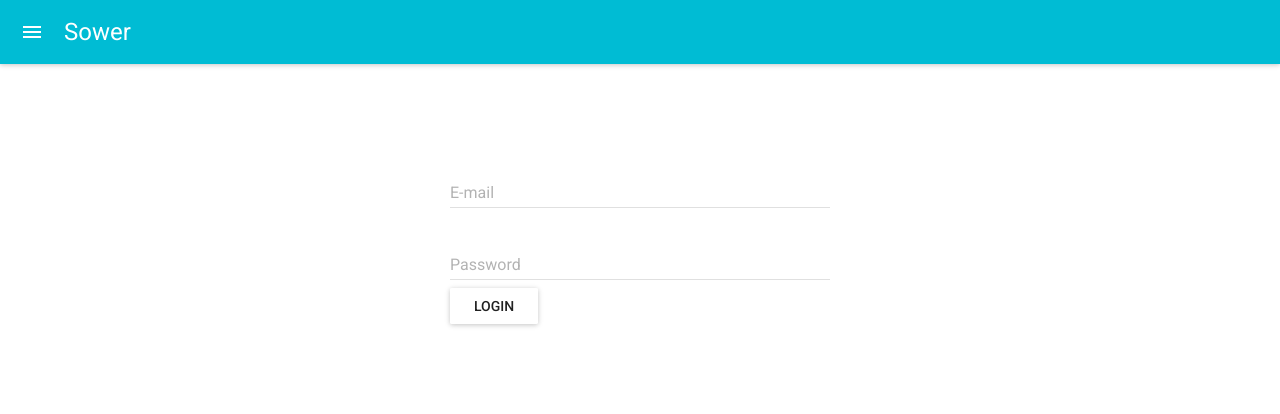
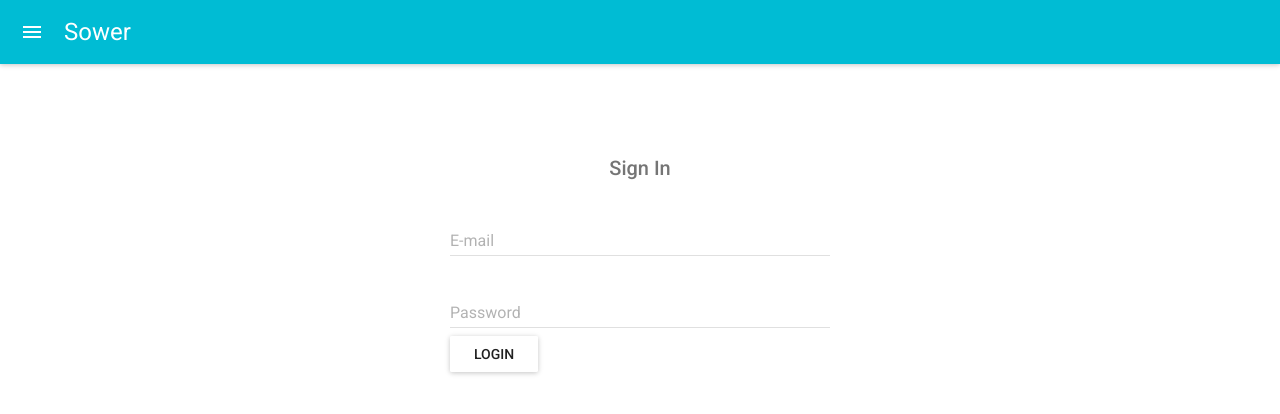
Before and after one commit to lucaslago/sower-ui, a React (Create React App) app: page / in a window 1280 px wide. Shown: the top 414 px of the page. Built offline with nearby package versions, Linux system fonts and the light colour scheme; what react-tap-event-plugin would draw is missing.

Commit message:
adding style inline

```diff
--- a/src/login/LoginForm.jsx
+++ b/src/login/LoginForm.jsx
@@ -1,8 +1,23 @@
 import React, { Component } from 'react';
 import TextField from 'material-ui/TextField';
 import RaisedButton from 'material-ui/RaisedButton';
+import Subheader from 'material-ui/Subheader';
 import {Container, Row, Col} from 'react-grid-system';
-import './login-form.css';
+
+const subHeaderStyle = {
+  fontSize: '20px',
+  textAlign: 'center',
+  paddingLeft: '0px'
+};
+
+const loginFormStyle = {
+  marginTop: '5rem'
+};
+
+const loginButtonStyle = {
+  textAlign: 'center'
+};
+
 
 export default class LoginForm extends Component {
   constructor(props) {
@@ -47,7 +62,10 @@ export default class LoginForm extends Component {
         <Row>
           <Col xs={1} sm={4} />
           <Col xs={10} sm={4}>
-            <form className="login-form" onSubmit={ this.handleFormSubmit }>
+            <form className="login-form" style={ loginFormStyle } onSubmit={ this.handleFormSubmit }>
+              <Row>
+                <Subheader style={ subHeaderStyle } className="form-header">Sign In</Subheader>
+              </Row>
               <Row>
                 <TextField
                   floatingLabelText="E-mail"
@@ -67,10 +85,8 @@ export default class LoginForm extends Component {
                   onChange={ this.handlePasswordChange }
                 />
               </Row>
-              <Row>
-                <div className="login-button">
-                  <RaisedButton label="login" type="submit" />
-                </div>
+              <Row style={ loginButtonStyle } >
+                <RaisedButton  label="login" type="submit" />
               </Row>
             </form>
           </Col>
--- a/src/login/login-form.css
+++ /dev/null
@@ -1,7 +0,0 @@
-.login-form {
-  margin-top: 5rem;
-}
-
-.login-button {
-  text-align: center;
-}
```
